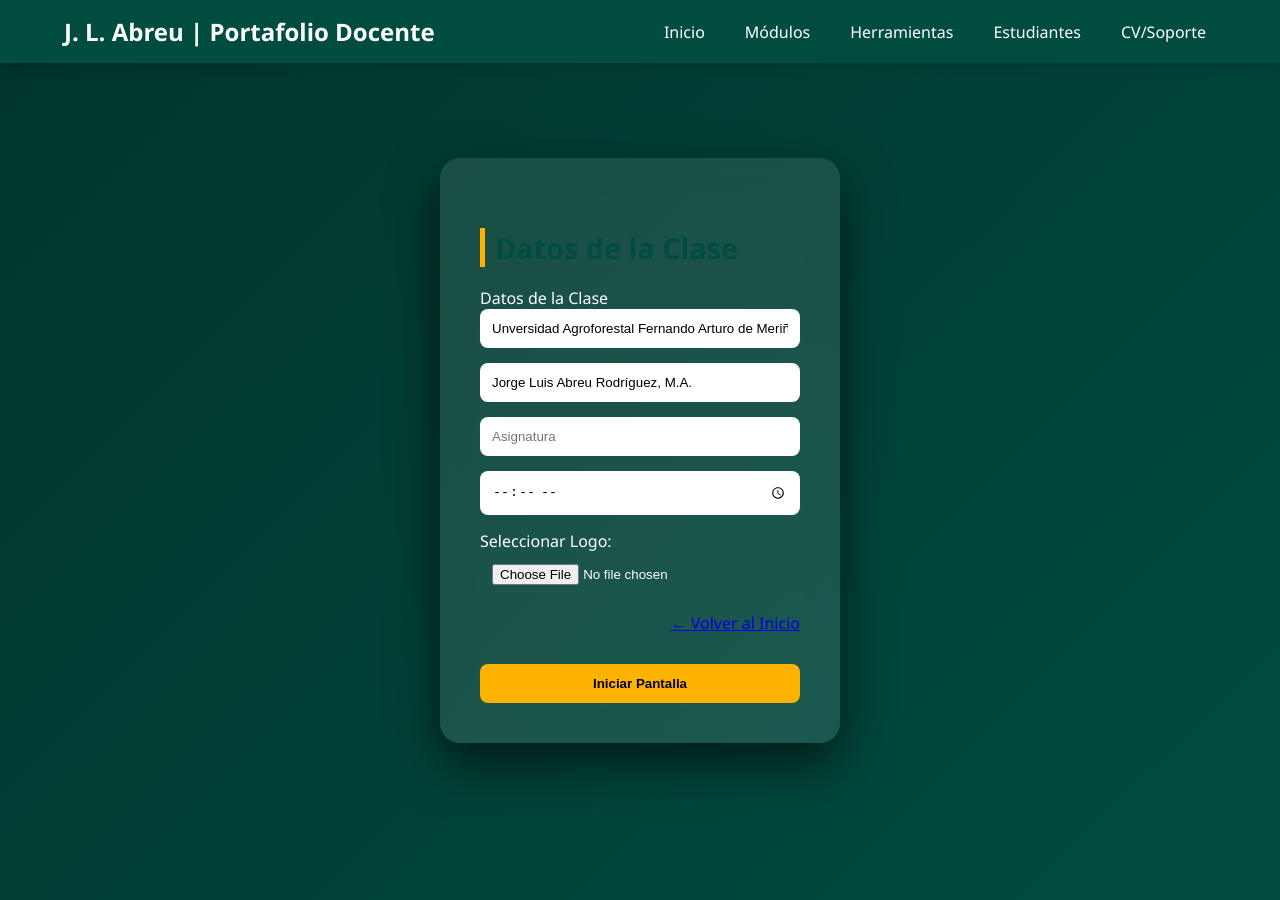
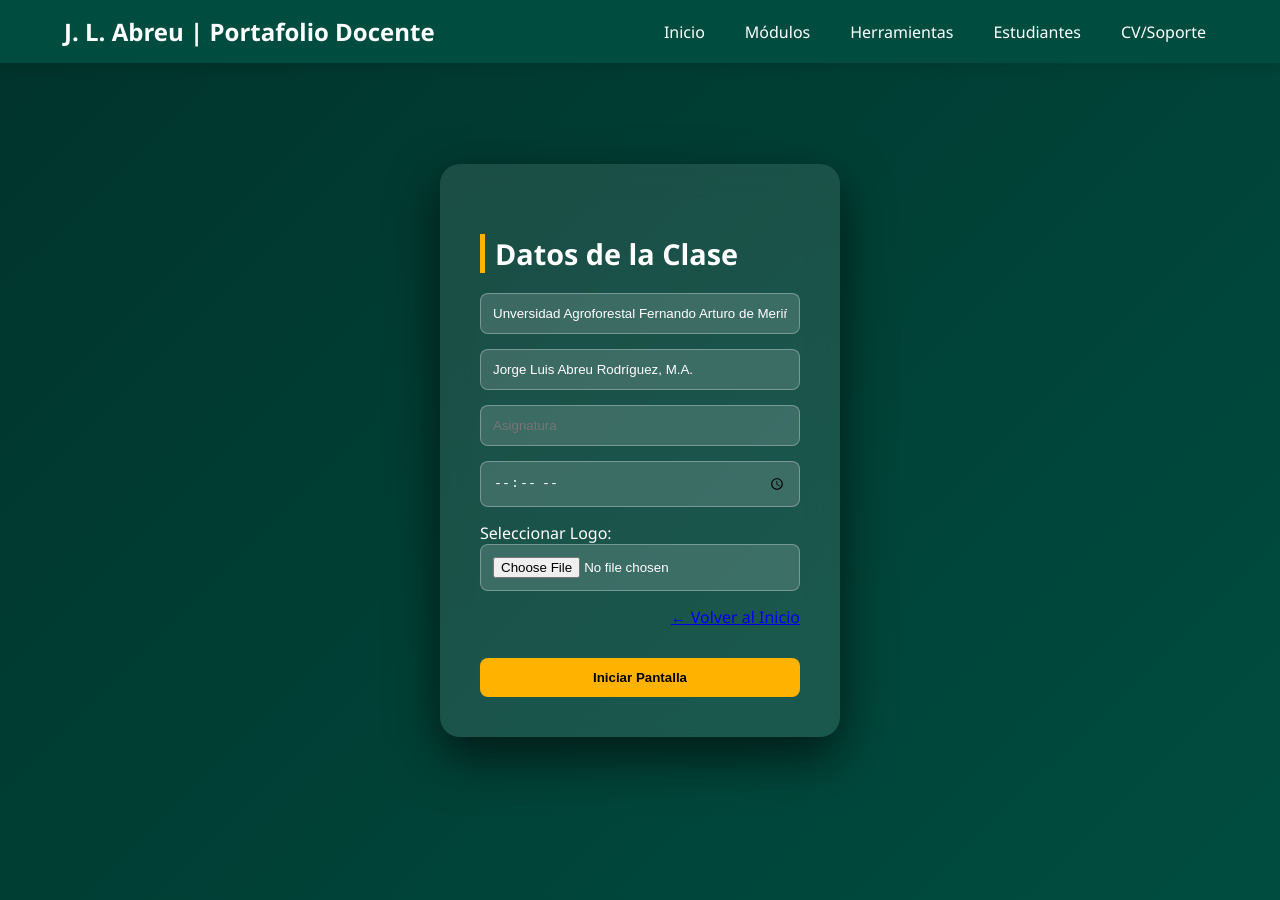
Before and after one commit to jorge21028/portafolio, a Jekyll site: the page EsperaInicio.html, which Jekyll copies as it is, in a window 1280 px wide. Built offline with Jekyll 4.4.1, drawn with Linux system fonts in a browser that asks for light colours.

Commit message:
Update EsperaInicio.html

```diff
--- a/EsperaInicio.html
+++ b/EsperaInicio.html
@@ -26,8 +26,28 @@ body{
     backdrop-filter:blur(15px);
     box-shadow:0 20px 50px rgba(0,0,0,0.6);
     width:400px;
-	color:#ffffff;
+    color:#ffffff !important;
 }
+
+/* Forzar texto blanco dentro */
+.form-container h1,
+.form-container h2,
+.form-container h3,
+.form-container p,
+.form-container label,
+.form-container span {
+    color:#ffffff !important;
+}
+
+/* Inputs visibles en fondo oscuro */
+.form-container input,
+.form-container select,
+.form-container textarea {
+    color:#ffffff !important;
+    background:rgba(255,255,255,0.15);
+    border:1px solid rgba(255,255,255,0.3);
+}
+
 
 input{
     width:100%;
@@ -95,7 +115,6 @@ button:hover{
 
 <div class="form-container">
     <h2>Datos de la Clase</h2>
-	    <label>Datos de la Clase</label>
 
 	<input
     type="text"
```
